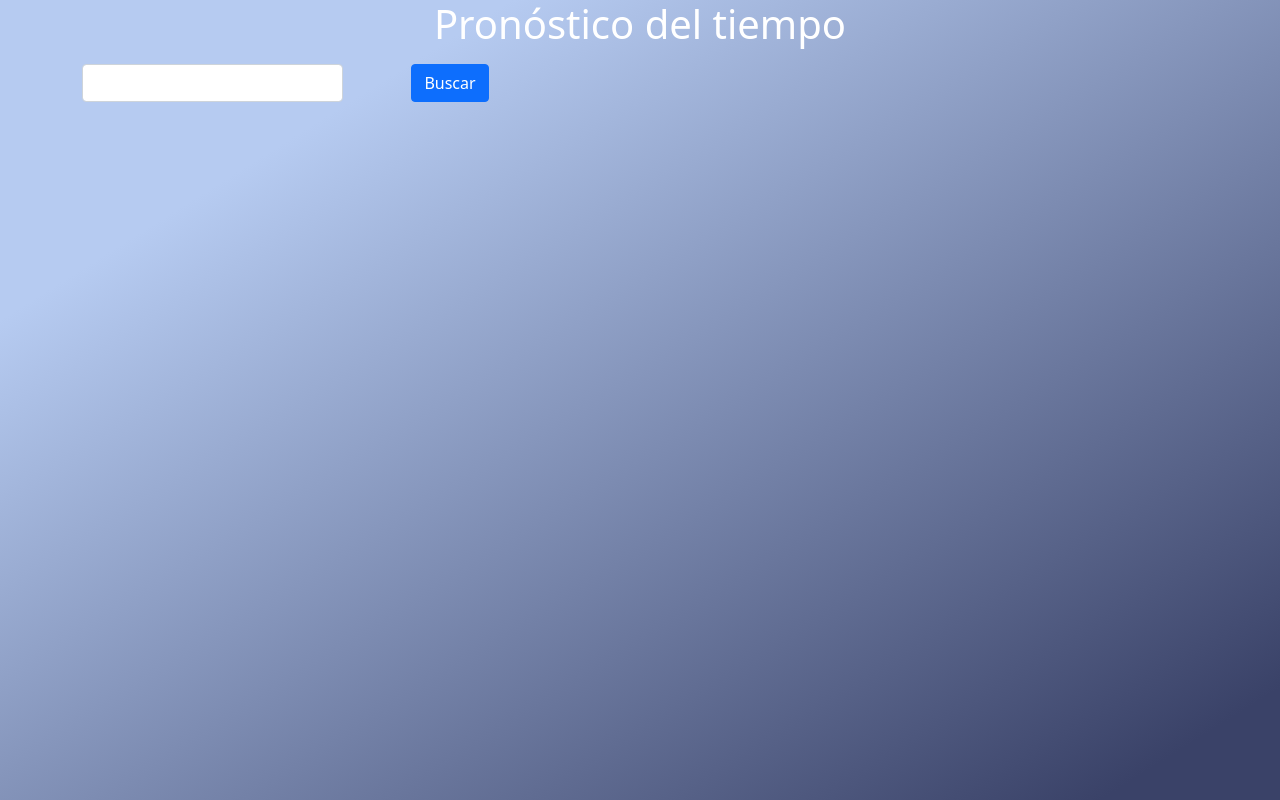
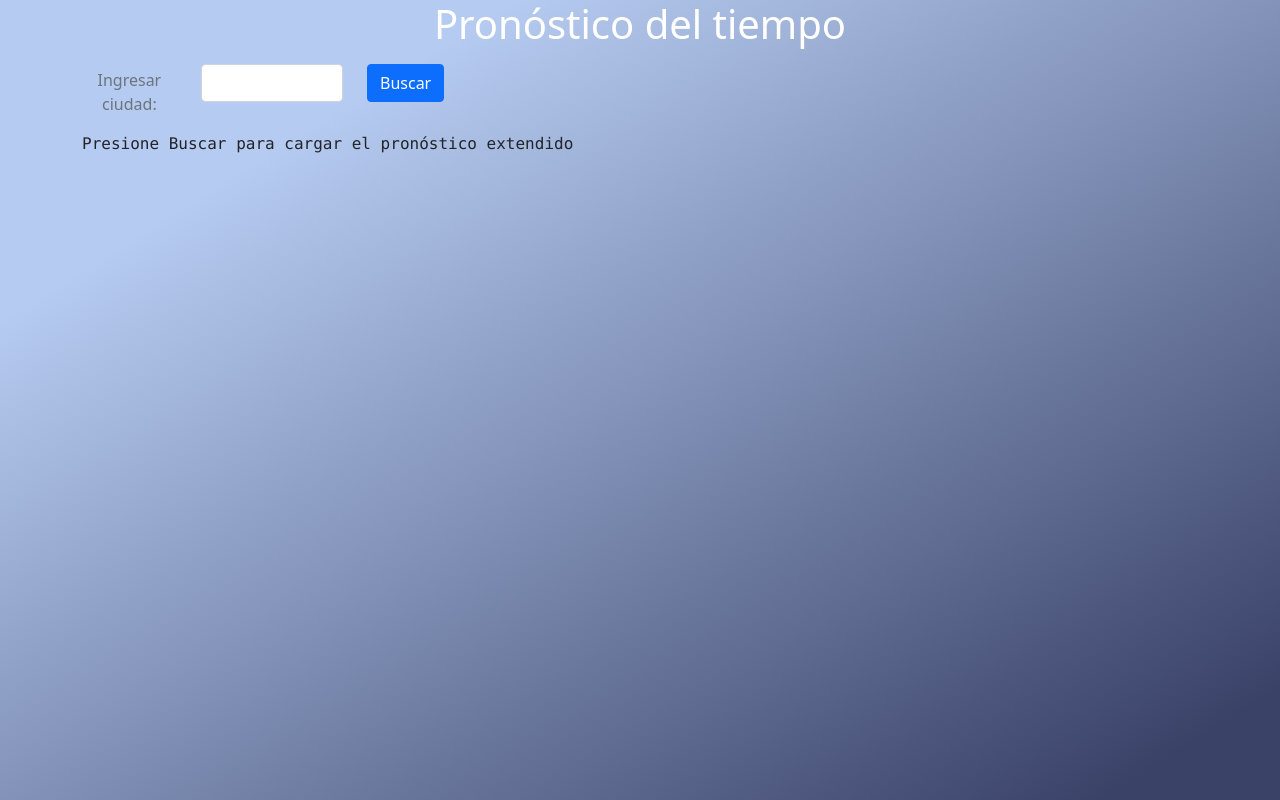
Before and after one commit to alebento23/-challangerPronosticoFront, a React (Create React App) app: page / in a window 1280 px wide. Built offline with nearby package versions, Linux system fonts and the light colour scheme; no server answers.

Commit message:
feat: Se agrega labels para mejor referencia en filtroBuscar.tsx

```diff
--- a/src/components/filtroBuscar.tsx
+++ b/src/components/filtroBuscar.tsx
@@ -68,18 +68,32 @@
             <form onSubmit={handleSubmit}>
                 <div className="row">
                     <div className="col-md-3">
-                        <input
-                            className="form-control"
-                            type={"text"}
-                            value={inputCity}
-                            onChange={(e) => setInputCity(e.target.value)}
-                        ></input>
+                        <div className="row">
+                            <div className="col-md-5 mt-1">
+                                <p className="text-muted">Ingresar ciudad:</p>
+                            </div>
+                            <div className="col-md-7">
+                                <input
+                                    className="form-control"
+                                    type={"text"}
+                                    value={inputCity}
+                                    onChange={(e) =>
+                                        setInputCity(e.target.value)
+                                    }
+                                ></input>
+                            </div>
+                        </div>
                     </div>
-                    <div className="col-md-2">
+                    <div className="col-md-2 text-start">
                         <button type="submit" className="btn btn-primary">
                             Buscar
                         </button>
                     </div>
+                </div>
+                <div>
+                    <p className="font-monospace text-start">
+                        Presione Buscar para cargar el pronóstico extendido
+                    </p>
                 </div>
             </form>
             {status && status?.code === 200 && (
```
